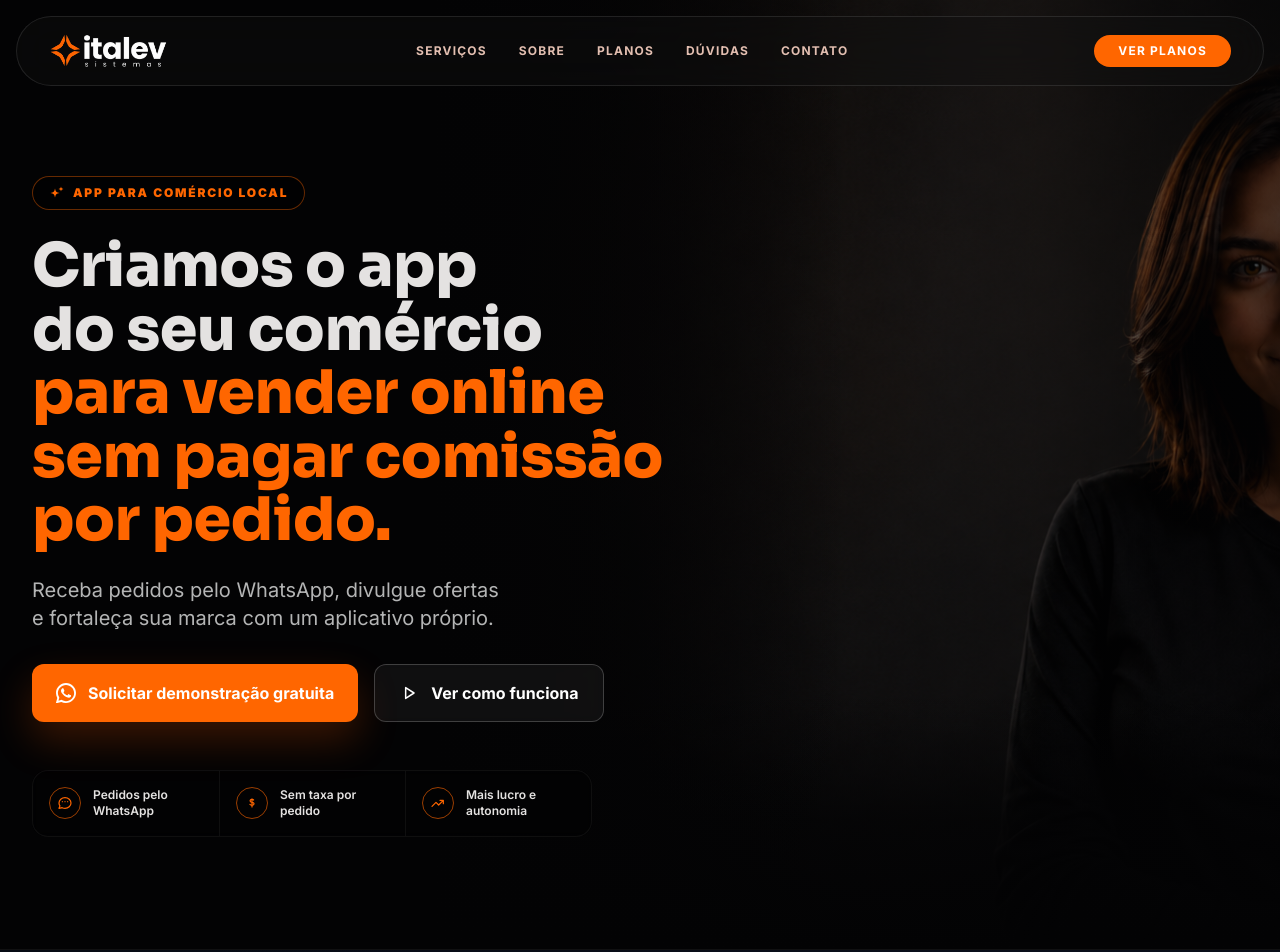
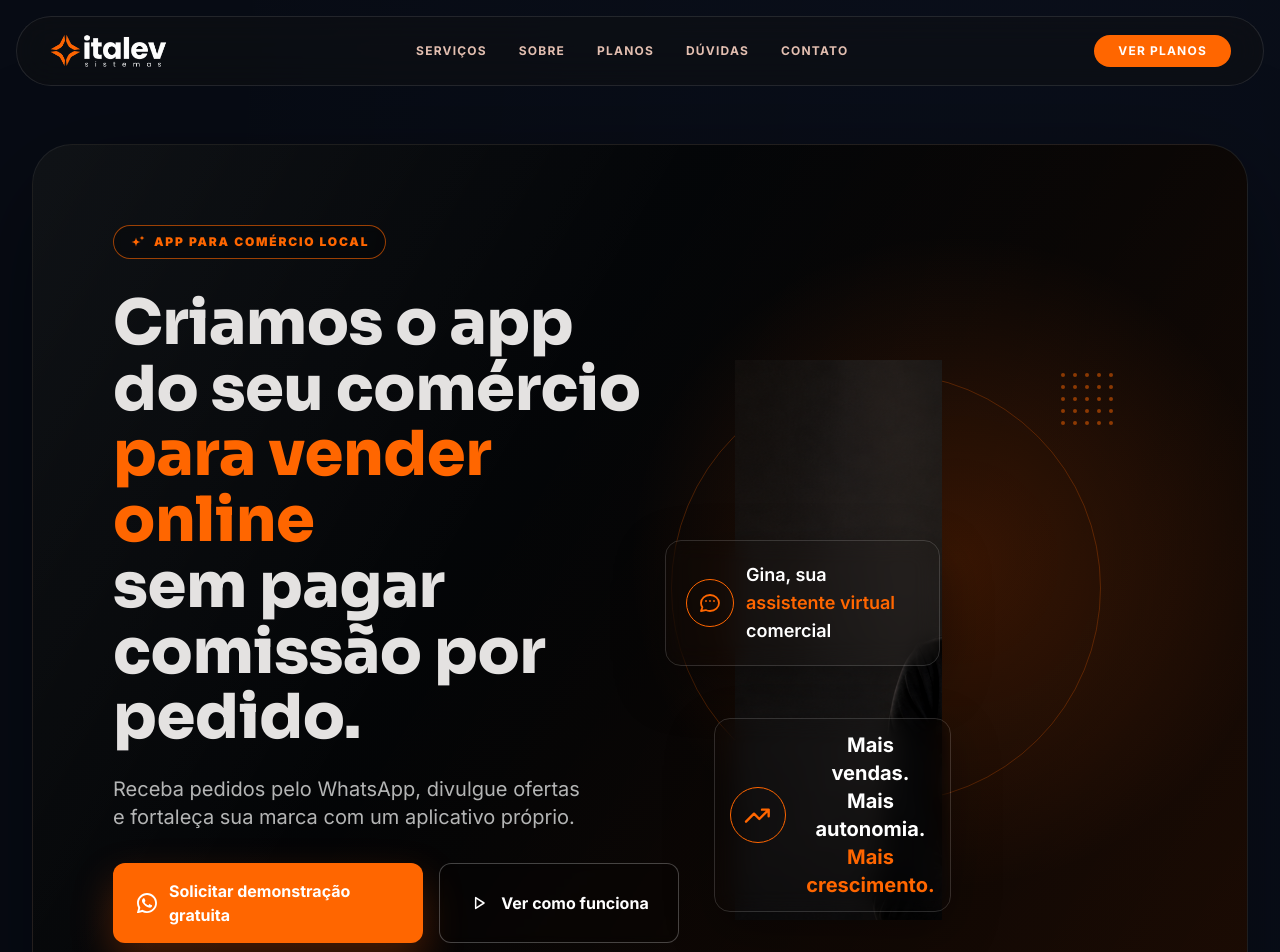
Before and after one commit to alle77fm/paginaitalev, a Next.js app: page / in a window 1280 px wide. Shown: the top 952 px of the page. Built offline with nearby package versions, Linux system fonts and the light colour scheme.

Commit message:
Ajusta proporcao visual da hero

```diff
--- a/app/page.tsx
+++ b/app/page.tsx
@@ -142,36 +142,19 @@ export default function HomePage() {
 
       <main className="relative pt-0">
         {/* ── HERO ─────────────────────────────────────────── */}
-        <section className="relative mb-section-gap-mobile min-h-[800px] w-full overflow-hidden border-b border-white/5 bg-[#030304] pt-32 md:mb-section-gap-desktop md:min-h-[720px] md:pt-40 lg:pt-44">
-          <div className="absolute inset-0 bg-[radial-gradient(circle_at_72%_38%,rgba(255,90,0,0.22),transparent_30%),radial-gradient(circle_at_24%_92%,rgba(255,90,0,0.08),transparent_34%),linear-gradient(135deg,#030304_0%,#050505_48%,#0d0603_100%)]" aria-hidden="true" />
-          <div className="absolute inset-y-0 right-0 hidden w-[68%] bg-[radial-gradient(circle_at_48%_44%,rgba(255,90,0,0.18),transparent_36%)] md:block" aria-hidden="true" />
+        <section className="relative mb-section-gap-mobile px-margin-mobile pt-28 md:mb-section-gap-desktop md:px-gutter md:pt-36">
+          <div className="relative mx-auto min-h-[820px] max-w-[1480px] overflow-hidden rounded-[32px] border border-white/10 bg-[radial-gradient(circle_at_76%_42%,rgba(255,90,0,0.18),transparent_30%),linear-gradient(135deg,#05080c_0%,#030405_52%,#0d0603_100%)] px-5 pb-8 pt-10 shadow-[0_34px_120px_rgba(0,0,0,0.42)] md:min-h-[680px] md:rounded-[40px] md:px-20 md:py-20">
+            <div className="absolute inset-0 bg-[linear-gradient(120deg,rgba(255,255,255,0.045)_0%,transparent_38%,rgba(255,90,0,0.07)_100%)]" aria-hidden="true" />
+            <div className="absolute right-[12%] top-[23%] hidden h-[430px] w-[430px] rounded-full border border-primary-container/25 md:block" aria-hidden="true" />
+            <div className="absolute right-[11%] top-[23%] hidden grid-cols-5 gap-2 opacity-70 md:grid" aria-hidden="true">
+              {Array.from({ length: 25 }).map((_, i) => (
+                <span key={i} className="h-1 w-1 rounded-full bg-primary-container/70" />
+              ))}
+            </div>
 
-          <Image
-            src="/gina-mobile.png"
-            alt="Gina, assistente virtual comercial da Italev Sistemas"
-            width={1122}
-            height={1402}
-            priority
-            sizes="100vw"
-            className="absolute inset-x-0 bottom-0 z-0 h-[470px] w-full object-cover object-[52%_0%] md:hidden"
-          />
-          <Image
-            src="/gina-desktop.png"
-            alt="Gina, assistente virtual comercial da Italev Sistemas"
-            width={1672}
-            height={941}
-            priority
-            sizes="64vw"
-            className="absolute bottom-0 right-[-4%] z-0 hidden h-full w-[72%] object-cover object-[44%_50%] md:block"
-          />
-
-          <div className="absolute inset-0 z-10 bg-[linear-gradient(180deg,#030304_0%,rgba(3,3,4,0.72)_24%,rgba(3,3,4,0.08)_58%,#030304_100%)] md:bg-[linear-gradient(90deg,#030304_0%,#030304_34%,rgba(3,3,4,0.78)_48%,rgba(3,3,4,0.16)_66%,rgba(3,3,4,0.72)_100%)]" aria-hidden="true" />
-          <div className="absolute inset-x-0 bottom-0 z-10 h-64 bg-gradient-to-t from-[#030304] via-[#030304]/80 to-transparent" aria-hidden="true" />
-          <div className="absolute left-0 top-0 z-10 hidden h-full w-2/3 bg-[linear-gradient(90deg,#030304_0%,rgba(3,3,4,0.94)_52%,transparent_100%)] md:block" aria-hidden="true" />
-
-          <div className="relative z-20 mx-auto flex min-h-[800px] max-w-[1440px] flex-col px-margin-mobile pb-[350px] md:min-h-[720px] md:justify-center md:px-gutter md:pb-28">
-            <div className="max-w-[660px] text-center md:text-left">
-              <div className="mb-6 inline-flex items-center gap-2 rounded-full border border-primary-container/40 bg-black/35 px-4 py-2 text-primary-container backdrop-blur-sm">
+            <div className="relative z-20 grid min-h-[760px] grid-cols-1 gap-10 md:min-h-[520px] md:grid-cols-[0.52fr_0.48fr] md:items-center md:gap-10 lg:gap-14">
+              <div className="max-w-[650px] text-center md:text-left">
+                <div className="mb-8 inline-flex items-center gap-2 rounded-full border border-primary-container/60 bg-black/25 px-4 py-2 text-primary-container backdrop-blur-sm">
                   <svg className="h-4 w-4" fill="currentColor" viewBox="0 0 24 24" aria-hidden="true">
                     <path d="M9.813 15.904L9 18.75l-.813-2.846a4.5 4.5 0 00-3.09-3.09L2.25 12l2.846-.813a4.5 4.5 0 003.09-3.09L9 5.25l.813 2.846a4.5 4.5 0 003.09 3.09L15.75 12l-2.847.813a4.5 4.5 0 00-3.09 3.09zM18.259 8.715L18 9.75l-.259-1.035a3.375 3.375 0 00-2.455-2.456L14.25 6l1.036-.259a3.375 3.375 0 002.455-2.456L18 2.25l.259 1.035a3.375 3.375 0 002.456 2.456L21.75 6l-1.035.259a3.375 3.375 0 00-2.456 2.456z" />
                   </svg>
@@ -181,15 +164,15 @@ export default function HomePage() {
                 </div>
 
                 <h1 className="mb-6 font-sora font-black leading-[1.08] tracking-tight text-on-surface text-balance">
-                <span className="block text-3xl sm:text-4xl md:hidden">
+                  <span className="block text-[34px] sm:text-[40px] md:hidden">
                     Criamos o app do seu comércio <br />
                     <span className="text-primary-container">para vender online</span>
                     <span className="mt-2 block text-primary-container">sem pagar comissão por pedido.</span>
                   </span>
-                <span className="hidden text-[44px] leading-[1.06] md:block lg:text-[54px] xl:text-[60px]">
+                  <span className="hidden text-[48px] leading-[1.06] md:block lg:text-[56px] xl:text-[62px]">
                     Criamos o app do seu comércio <br />
                     <span className="text-primary-container">para vender online</span> <br />
-                  <span className="text-primary-container">sem pagar comissão por pedido.</span>
+                    <span>sem pagar comissão por pedido.</span>
                   </span>
                 </h1>
 
@@ -202,7 +185,7 @@ export default function HomePage() {
                     href={demoHref}
                     target="_blank"
                     rel="noopener noreferrer"
-                  className="inline-flex min-h-[56px] items-center justify-center gap-3 rounded-xl bg-primary-container px-6 py-4 text-sm font-bold text-white shadow-[0_18px_40px_rgba(255,90,0,0.22)] transition-all hover:bg-primary-container/90 active:scale-[0.98] sm:text-base md:min-w-[280px]"
+                    className="inline-flex min-h-[56px] items-center justify-center gap-3 rounded-xl bg-primary-container px-6 py-4 text-sm font-bold text-white shadow-[0_18px_40px_rgba(255,90,0,0.28)] transition-all hover:bg-primary-container/90 active:scale-[0.98] sm:text-base md:min-w-[310px]"
                   >
                     <svg xmlns="http://www.w3.org/2000/svg" viewBox="0 0 24 24" fill="currentColor" className="h-5 w-5 shrink-0" aria-hidden="true">
                       <path d="M17.472 14.382c-.297-.149-1.758-.867-2.03-.967-.273-.099-.471-.148-.67.15-.197.297-.767.966-.94 1.164-.173.199-.347.223-.644.075-.297-.15-1.255-.463-2.39-1.475-.883-.788-1.48-1.761-1.653-2.059-.173-.297-.018-.458.13-.606.134-.133.298-.347.446-.52.149-.174.198-.298.298-.497.099-.198.05-.371-.025-.52-.075-.149-.669-1.612-.916-2.207-.242-.579-.487-.5-.669-.51-.173-.008-.371-.01-.57-.01-.198 0-.52.074-.792.372-.272.297-1.04 1.016-1.04 2.479 0 1.462 1.065 2.875 1.213 3.074.149.198 2.096 3.2 5.077 4.487.709.306 1.262.489 1.694.625.712.227 1.36.195 1.871.118.571-.085 1.758-.719 2.006-1.413.248-.694.248-1.289.173-1.413-.074-.124-.272-.198-.57-.347z" />
@@ -212,7 +195,7 @@ export default function HomePage() {
                   </a>
                   <Link
                     href="/contato"
-                  className="inline-flex min-h-[56px] items-center justify-center gap-3 rounded-xl border border-white/20 bg-white/5 px-6 py-4 text-sm font-bold text-white backdrop-blur-sm hover:bg-white/10 active:scale-[0.98] sm:text-base md:min-w-[200px]"
+                    className="inline-flex min-h-[56px] items-center justify-center gap-3 rounded-xl border border-white/25 bg-black/10 px-6 py-4 text-sm font-bold text-white backdrop-blur-sm hover:bg-white/10 active:scale-[0.98] sm:text-base md:min-w-[240px]"
                   >
                     <svg className="h-5 w-5 shrink-0" fill="none" stroke="currentColor" strokeWidth="1.8" viewBox="0 0 24 24" aria-hidden="true">
                       <path strokeLinecap="round" strokeLinejoin="round" d="M8 5.5v13l10-6.5-10-6.5Z" />
@@ -221,25 +204,69 @@ export default function HomePage() {
                   </Link>
                 </div>
 
-              <div className="mt-12 hidden w-full max-w-[560px] grid-cols-3 overflow-hidden rounded-2xl border border-white/5 bg-black/25 backdrop-blur-sm md:grid">
+                <div className="mt-10 hidden w-full max-w-[610px] grid-cols-3 overflow-hidden rounded-2xl border border-white/10 bg-black/22 backdrop-blur-sm md:grid">
                   {[
                     { label: 'Pedidos pelo WhatsApp', icon: 'M8 10h.01M12 10h.01M16 10h.01M21 12c0 4.418-4.03 8-9 8a9.86 9.86 0 01-4.255-.949L3 20l1.395-3.72C3.511 15.042 3 13.574 3 12c0-4.418 4.03-8 9-8s9 3.582 9 8Z' },
                     { label: 'Sem taxa por pedido', icon: 'M12 6v12m-3-3.818.879.659c1.171.879 3.07.879 4.242 0 1.172-.879 1.172-2.303 0-3.182C13.536 11.219 12.768 11 12 11c-.725 0-1.45-.22-2.003-.659-1.106-.879-1.106-2.303 0-3.182 1.106-.879 2.9-.879 4.006 0l.415.33' },
                     { label: 'Mais lucro e autonomia', icon: 'M3 17l6-6 4 4 7-7m0 0h-5m5 0v5' },
                   ].map((item, index) => (
-                  <div key={item.label} className={index > 0 ? 'flex items-center gap-3 border-l border-white/5 px-4 py-4' : 'flex items-center gap-3 px-4 py-4'}>
-                    <span className="flex h-8 w-8 shrink-0 items-center justify-center rounded-full border border-primary-container/60 text-primary-container">
-                      <svg className="h-4 w-4" fill="none" stroke="currentColor" strokeWidth="1.8" viewBox="0 0 24 24" aria-hidden="true">
+                    <div key={item.label} className={index > 0 ? 'flex items-center gap-3 border-l border-white/10 px-5 py-4' : 'flex items-center gap-3 px-5 py-4'}>
+                      <span className="flex h-9 w-9 shrink-0 items-center justify-center rounded-full border border-primary-container/70 text-primary-container">
+                        <svg className="h-5 w-5" fill="none" stroke="currentColor" strokeWidth="1.8" viewBox="0 0 24 24" aria-hidden="true">
                           <path strokeLinecap="round" strokeLinejoin="round" d={item.icon} />
                         </svg>
                       </span>
-                    <span className="text-xs font-semibold leading-snug text-on-surface">{item.label}</span>
+                      <span className="text-sm font-semibold leading-snug text-on-surface">{item.label}</span>
                     </div>
                   ))}
                 </div>
               </div>
+
+              <div className="relative mx-auto h-[430px] w-full max-w-[520px] md:h-[560px] md:max-w-none">
+                <div className="absolute bottom-10 left-[4%] right-[4%] top-0 rounded-[120px_120px_32px_32px] border border-primary-container/35 bg-[radial-gradient(circle_at_52%_30%,rgba(255,90,0,0.24),transparent_38%),linear-gradient(180deg,rgba(255,255,255,0.035),rgba(0,0,0,0.14))] md:bottom-16" aria-hidden="true" />
+                <Image
+                  src="/gina-mobile.png"
+                  alt="Gina, assistente virtual comercial da Italev Sistemas"
+                  width={1122}
+                  height={1402}
+                  priority
+                  sizes="(max-width: 768px) 92vw, 44vw"
+                  className="absolute inset-x-0 bottom-0 h-full w-full object-cover object-[54%_0%] md:hidden"
+                />
+                <Image
+                  src="/gina-desktop.png"
+                  alt="Gina, assistente virtual comercial da Italev Sistemas"
+                  width={1672}
+                  height={941}
+                  priority
+                  sizes="44vw"
+                  className="absolute inset-0 hidden h-full w-full object-cover object-[52%_50%] md:block"
+                />
+
+                <div className="absolute left-0 top-[118px] max-w-[235px] rounded-2xl border border-white/15 bg-black/52 p-4 shadow-[0_18px_50px_rgba(0,0,0,0.35)] backdrop-blur-md md:left-[-70px] md:top-[180px] md:max-w-[275px] md:p-5">
+                  <div className="flex items-center gap-3">
+                    <span className="flex h-11 w-11 shrink-0 items-center justify-center rounded-full border border-primary-container text-primary-container md:h-12 md:w-12">
+                      <svg className="h-6 w-6" fill="none" stroke="currentColor" strokeWidth="1.8" viewBox="0 0 24 24" aria-hidden="true">
+                        <path strokeLinecap="round" strokeLinejoin="round" d="M8 10h.01M12 10h.01M16 10h.01M21 12c0 4.418-4.03 8-9 8a9.86 9.86 0 01-4.255-.949L3 20l1.395-3.72C3.511 15.042 3 13.574 3 12c0-4.418 4.03-8 9-8s9 3.582 9 8Z" />
+                      </svg>
+                    </span>
+                    <p className="text-sm font-semibold leading-snug text-white md:text-lg">
+                      Gina, sua <span className="text-primary-container">assistente virtual</span> comercial
+                    </p>
+                  </div>
                 </div>
 
+                <div className="absolute inset-x-0 bottom-0 rounded-2xl border border-white/15 bg-black/52 px-4 py-3 text-center text-sm font-bold text-white shadow-[0_18px_50px_rgba(0,0,0,0.32)] backdrop-blur-md md:left-[-10%] md:right-[-4%] md:bottom-2 md:flex md:min-h-[88px] md:items-center md:justify-center md:gap-5 md:px-8 md:text-xl">
+                  <span className="hidden h-14 w-14 shrink-0 items-center justify-center rounded-full border border-primary-container text-primary-container md:flex">
+                    <svg className="h-8 w-8" fill="none" stroke="currentColor" strokeWidth="1.8" viewBox="0 0 24 24" aria-hidden="true">
+                      <path strokeLinecap="round" strokeLinejoin="round" d="M3 17l6-6 4 4 7-7m0 0h-5m5 0v5" />
+                    </svg>
+                  </span>
+                  <span>Mais vendas. Mais autonomia. <span className="text-primary-container">Mais crescimento.</span></span>
+                </div>
+              </div>
+            </div>
+          </div>
         </section>
         {/* ── SOLUÇÕES PARA O COMÉRCIO LOCAL (nichos) ───────── */}
         <section
```
Lines whose indentation alone changed are shown as unchanged.
